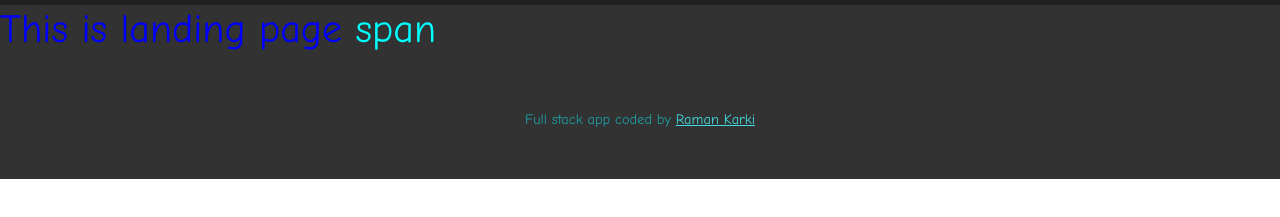
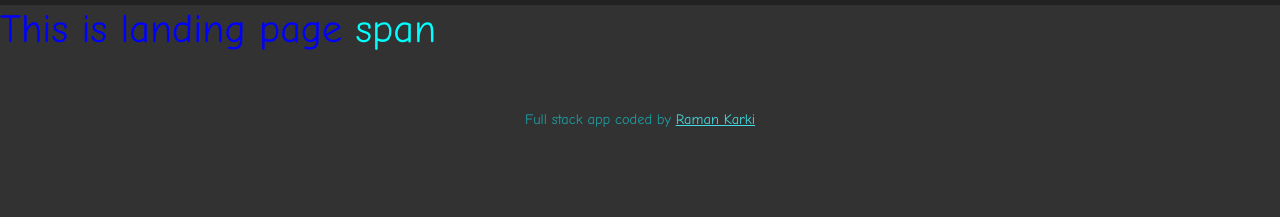
Before and after one commit to ramankarki/folder-list, a React app in the folder client/: page / in a window 1280 px wide. Shown: the part 61-278 px from the top of the page. Built offline with nearby package versions, Linux system fonts and the light colour scheme; no server answers.

Commit message:
body and app height to 100vh

```diff
--- a/client/src/components/App.scss
+++ b/client/src/components/App.scss
@@ -19,15 +19,23 @@ nav {
   display: block;
 }
 
+html,
+body {
+  width: 100%;
+  height: 100vh;
+}
+
 body {
   font-family: "Comic Neue", cursive;
 }
 
 .app {
   background-color: #323232;
+  height: 100vh;
 }
 
 .footer-text {
+  background-color: #323232;
   margin: 0;
   padding: 3rem 0;
   text-align: center;
```
